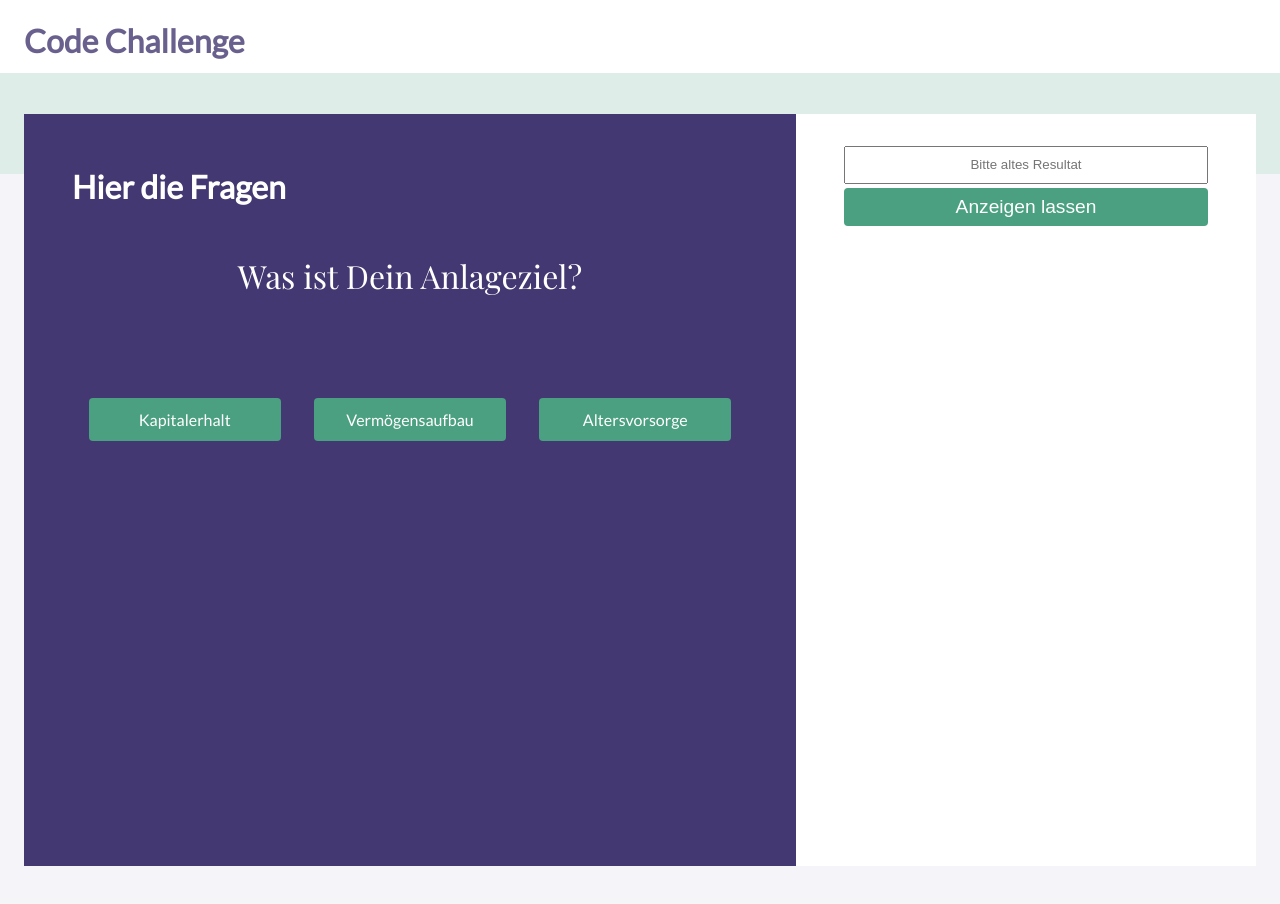
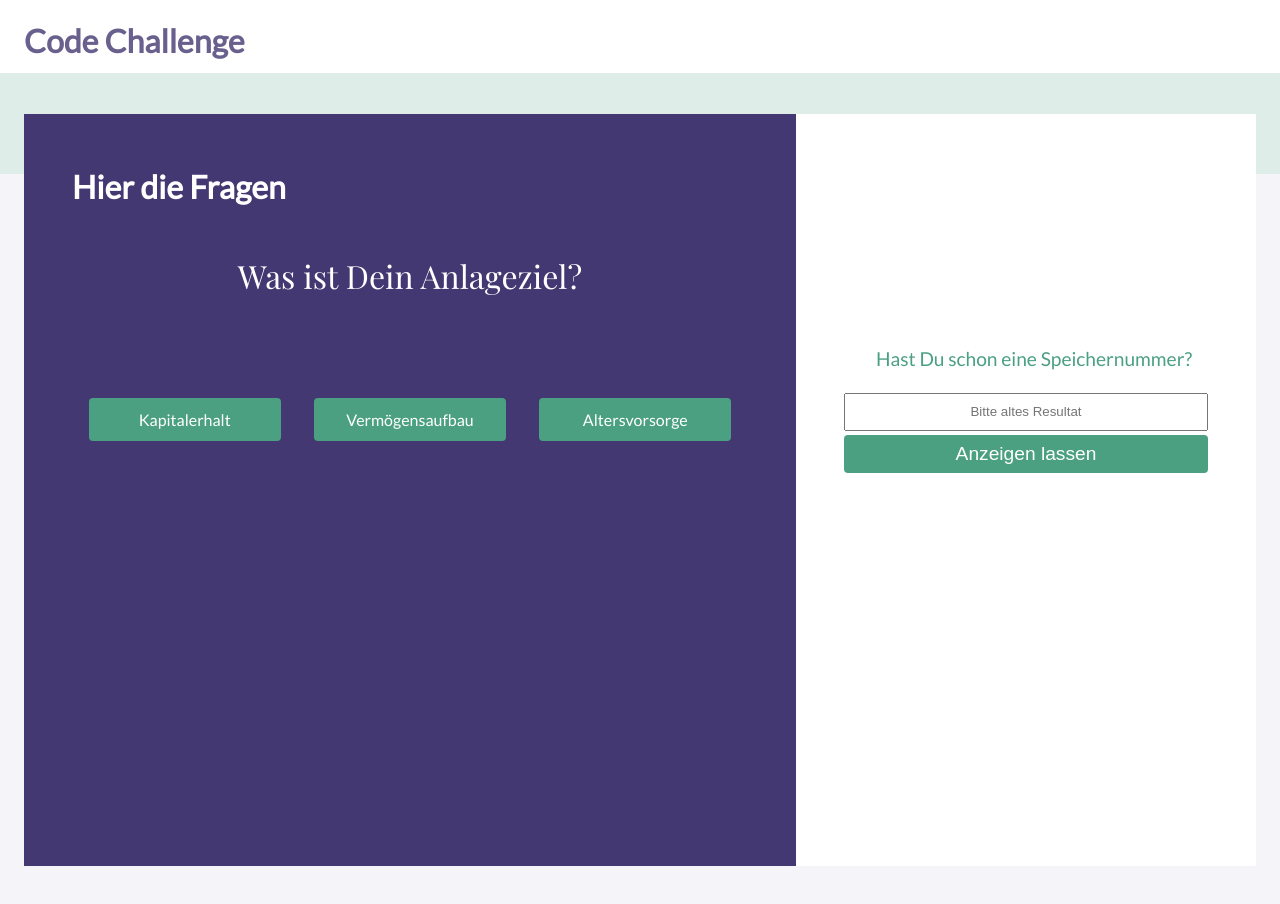
Before and after one commit to ginkgobilobatree/evergreen, a React (Create React App) app: page / in a window 1280 px wide. Shown: the top 904 px of the page. Built offline with nearby package versions, Linux system fonts and the light colour scheme.

Commit message:
shift down element

```diff
--- a/src/App.sass
+++ b/src/App.sass
@@ -151,10 +151,10 @@ div.form
     button
         margin-top: .3rem
 .showResult
+    margin-top: 50%
     display: flex
     flex-direction: column
     justify-content: center
-    align-itmes: center
     gap: .25rem
 
     button
--- a/src/Questionnaire/QuestionAnswers.jsx
+++ b/src/Questionnaire/QuestionAnswers.jsx
@@ -86,6 +86,7 @@ function QuestionAnswers({
       )}
       {!step && ( // falls es schon eine mockURL/uniqURL/Speichernummer gibt, kann sie hier eingegeben werden
         <div className="showResult">
+          <p>Hast Du schon eine Speichernummer?</p>
           <input
             type="text"
             id="oldResult"
```
